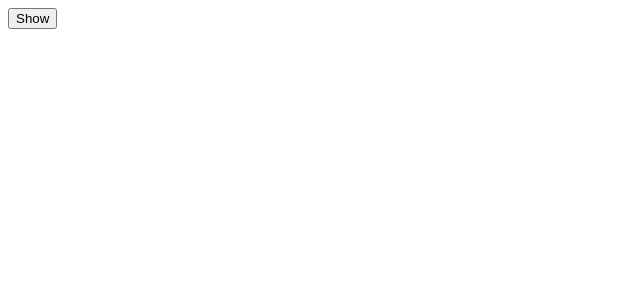
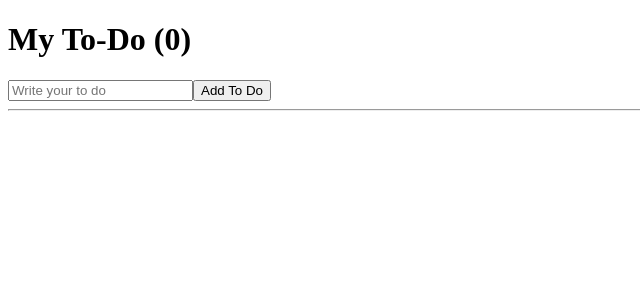
Before and after one commit to miseullang/netflix, a React (Create React App) app: page / in a window 1280 px wide. Shown: the top 300 px of the page, without its empty margins (0-640 px from the left). Built offline with nearby package versions, Linux system fonts and the light colour scheme.

Commit message:
:sparkles:feat: 리액트로 투두리스트 만들기

```diff
--- a/src/App.js
+++ b/src/App.js
@@ -1,21 +1,34 @@
-import { useState, useEffect } from "react";
-
-function Hello() {
-  useEffect(() => {
-    console.log('생성됨'); // 마운트 될 때 실행
-    return () => console.log('삭제됨'); // return 이후 : 마운트 해제 될 때 실행
-  },[])
-  return <h1>Hello</h1>;
-}
+import { useState } from "react";
 
 function App() {
-  const [showing, setShowing] = useState(false);
-  const onClick = () => setShowing(prev => !prev);
-
+  const [toDo, setToDo] = useState('');
+  const [toDos, setToDos] = useState([]);
+  const onChange = (event) => setToDo(event.target.value);
+  const onSubmit = (event) => {
+    event.preventDefault();
+    if(toDo === '') {
+      return;
+    }
+    setToDos((prev) => [toDo, ...prev]);
+    setToDo('');
+  }
   return (
     <div>
-      <button onClick={onClick}>{showing ?  'Hide' : 'Show'}</button>
-      {showing ? <Hello/> : null}
+      <h1>My To-Do ({toDos.length})</h1>
+      <form onSubmit={onSubmit}>
+        <input
+          onChange={onChange}
+          value={toDo}
+          text='text'
+          placeholder="Write your to do" />
+          <button>Add To Do</button>
+      </form>
+      <hr/>
+      <ul>
+        {toDos.map((item, index) =>
+          <li key={index}>{item}</li>)
+        }
+      </ul>
     </div>
   );
 }
```
